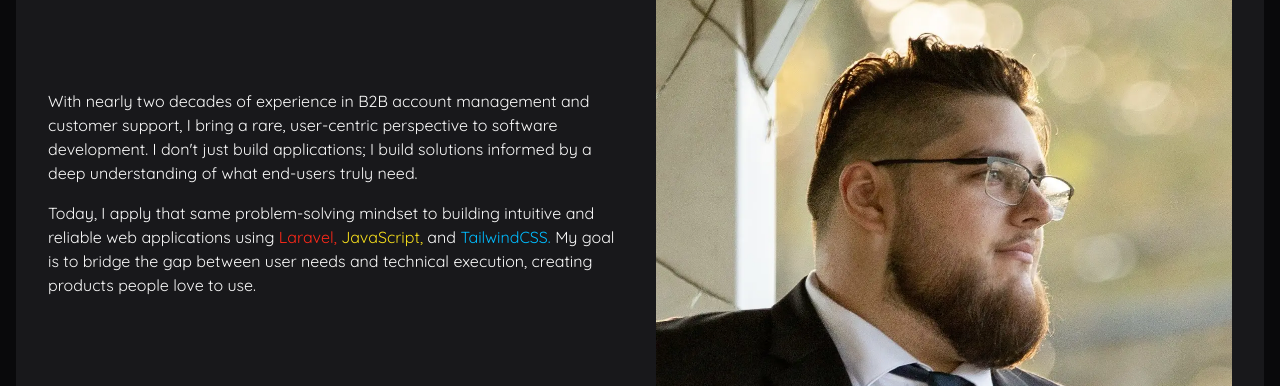
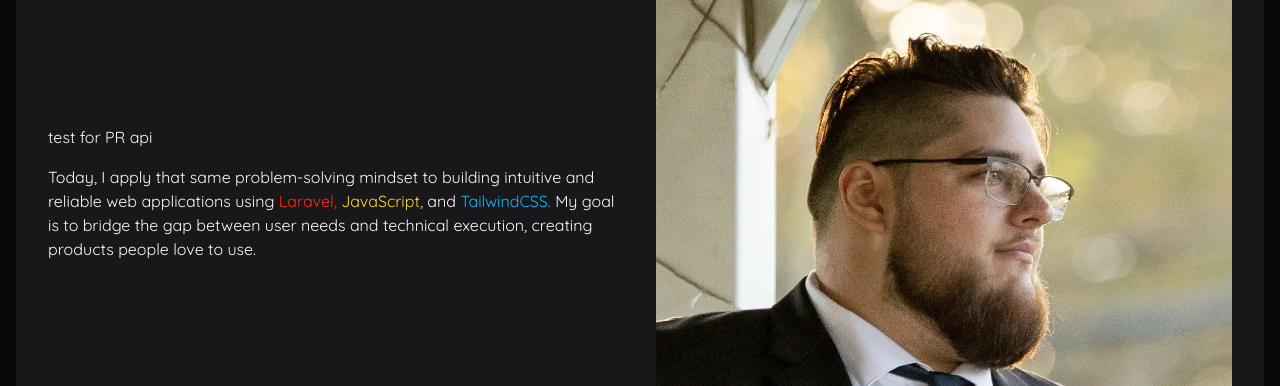
Before and after one commit to walterfurrer/portfolio, a website built with Vite: page index.html in a window 1280 px wide. Shown: the part 271-657 px from the top of the page. Built offline with nearby package versions, Linux system fonts and the light colour scheme; a script that the page names is missing.

Commit message:
test test 123

```diff
--- a/index.html
+++ b/index.html
@@ -48,7 +48,7 @@
                         </div>
                         <div class="flex flex-col flex-grow gap-y-4 text-base text-pretty justify-center">
                             <p>
-                                With nearly two decades of experience in B2B account management and customer support, <span class="">I bring a rare, user-centric perspective to software development.</span> I don't just build applications; I build solutions informed by a deep understanding of what end-users truly need.
+                                test for PR api
                             </p>
                             <p>
                                 Today, I apply that same problem-solving mindset to building intuitive and reliable web applications using <span class=" text-[#fe2919]">Laravel,</span> <span class=" text-[#f7df1c]">JavaScript,</span> and <span class=" text-[#00bcff]">TailwindCSS.</span> <span class="">My goal is to bridge the gap between user needs and technical execution, creating products people love to use.</span>
```
